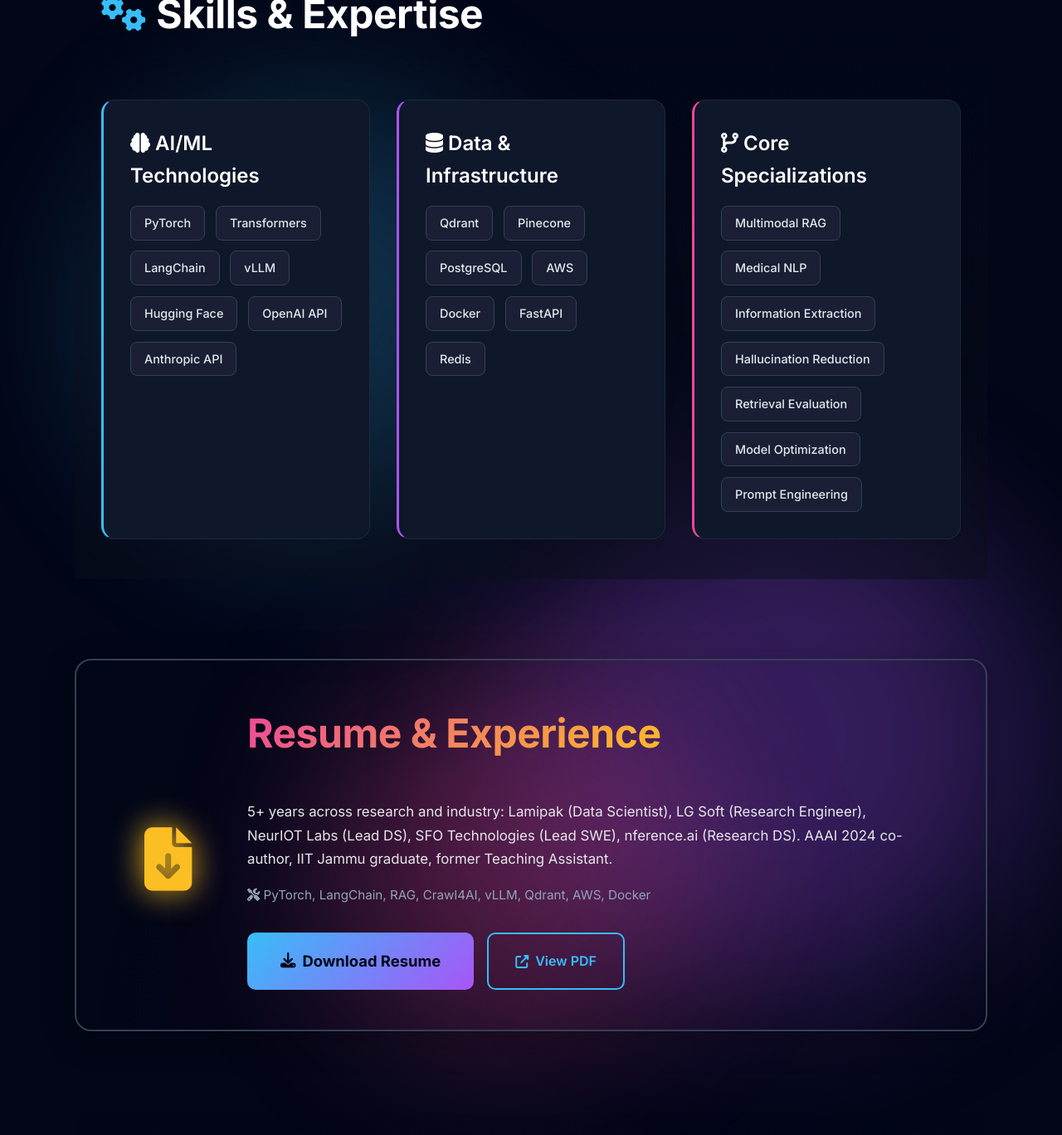
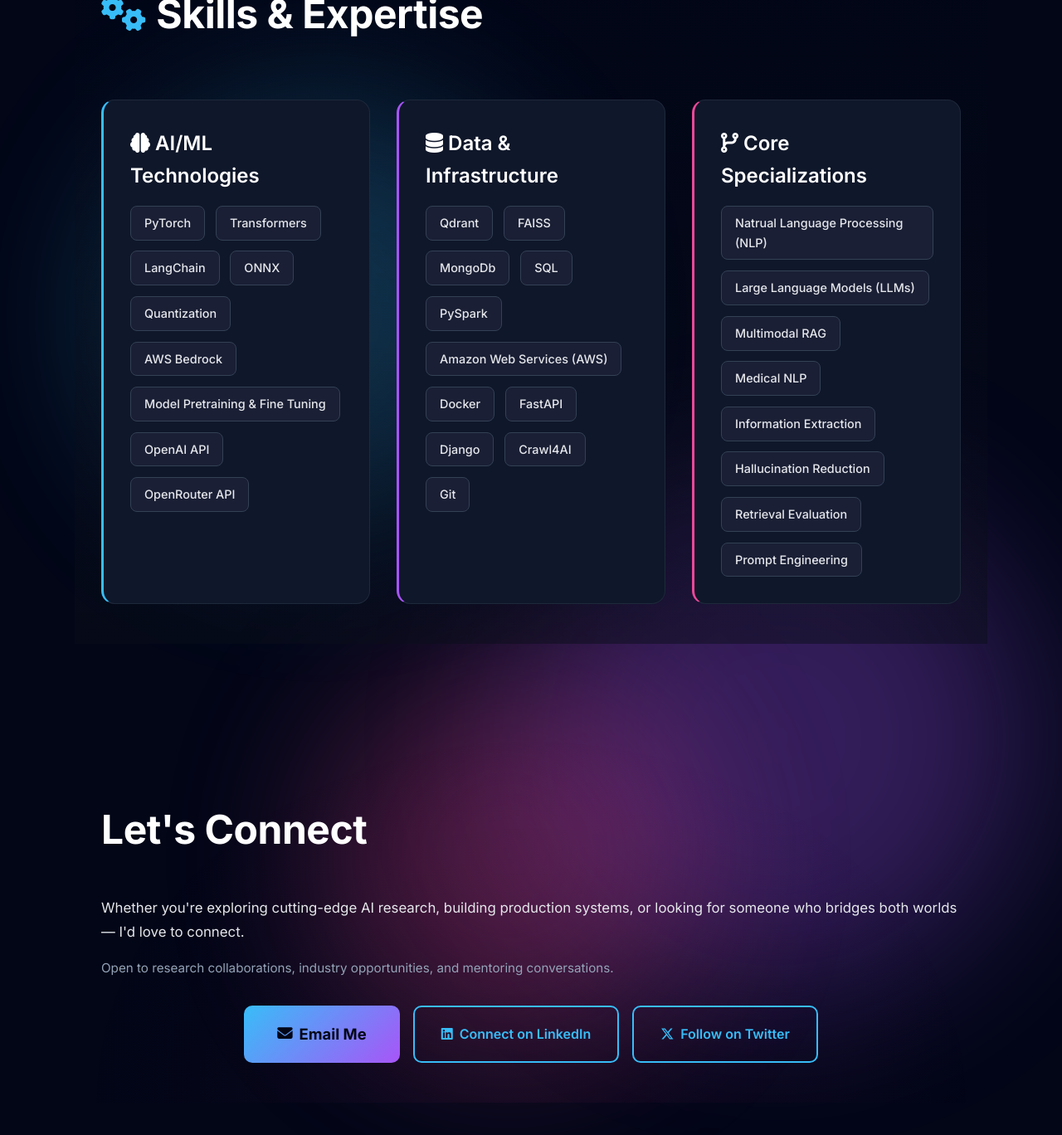
Before and after one commit to mayank1101/mayank1101.github.io, a Jekyll site: the page built from about.html, in a window 1280 px wide and 1400 px high, scrolled down 4007 px. Shown: the top 1368 px of the window at 83% size. Built offline with Jekyll 4.4.1, drawn with Linux system fonts in a browser that asks for light colours.

Commit message:
updated about.html

```diff
--- a/about.html
+++ b/about.html
@@ -219,10 +219,12 @@
                     <span>PyTorch</span>
                     <span>Transformers</span>
                     <span>LangChain</span>
-                    <span>vLLM</span>
-                    <span>Hugging Face</span>
+                    <span>ONNX</span>
+                    <span>Quantization</span>
+                    <span>AWS Bedrock</span>
+                    <span>Model Pretraining & Fine Tuning</span>
                     <span>OpenAI API</span>
-                    <span>Anthropic API</span>
+                    <span>OpenRouter API</span>
                 </div>
             </div>
 
@@ -230,31 +232,36 @@
                 <h3><i class="fas fa-database"></i> Data & Infrastructure</h3>
                 <div class="skill-tags">
                     <span>Qdrant</span>
-                    <span>Pinecone</span>
-                    <span>PostgreSQL</span>
-                    <span>AWS</span>
+                    <span>FAISS</span>
+                    <span>MongoDb</span>
+                    <span>SQL</span>
+                    <span>PySpark</span>
+                    <span>Amazon Web Services (AWS)</span>
                     <span>Docker</span>
                     <span>FastAPI</span>
-                    <span>Redis</span>
+                    <span>Django</span>
+                    <span>Crawl4AI</span>
+                    <span>Git</span>
                 </div>
             </div>
 
             <div class="card scroll-animate card-pink">
                 <h3><i class="fas fa-code-branch"></i> Core Specializations</h3>
                 <div class="skill-tags">
+                    <span>Natrual Language Processing (NLP)</span>
+                    <span>Large Language Models (LLMs)</span>
                     <span>Multimodal RAG</span>
                     <span>Medical NLP</span>
                     <span>Information Extraction</span>
                     <span>Hallucination Reduction</span>
                     <span>Retrieval Evaluation</span>
-                    <span>Model Optimization</span>
                     <span>Prompt Engineering</span>
                 </div>
             </div>
         </div>
     </div>
 
-    <!-- Resume Section -->
+    <!-- Resume Section
     <div id="resume" class="container section resume-section scroll-animate">
         <div class="resume-card">
             <div class="resume-icon">
@@ -280,7 +287,7 @@
                 </div>
             </div>
         </div>
-    </div>
+    </div> -->
 
     <!-- Let's Connect -->
     <div class="container section scroll-animate cta-section">
```
